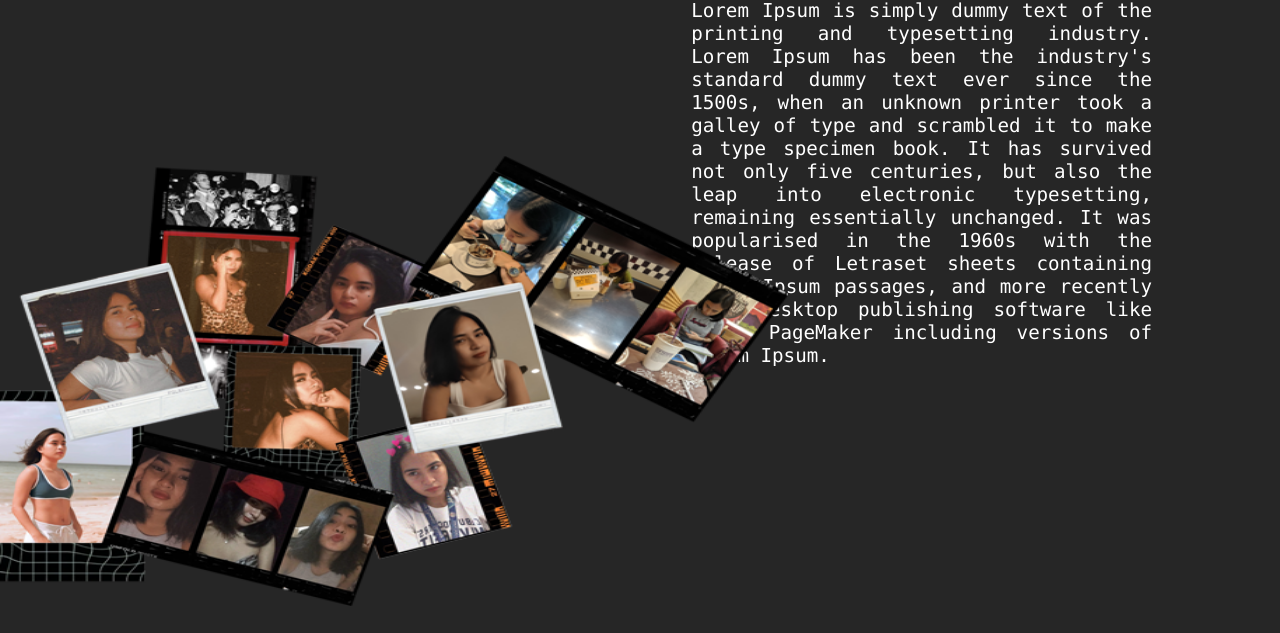
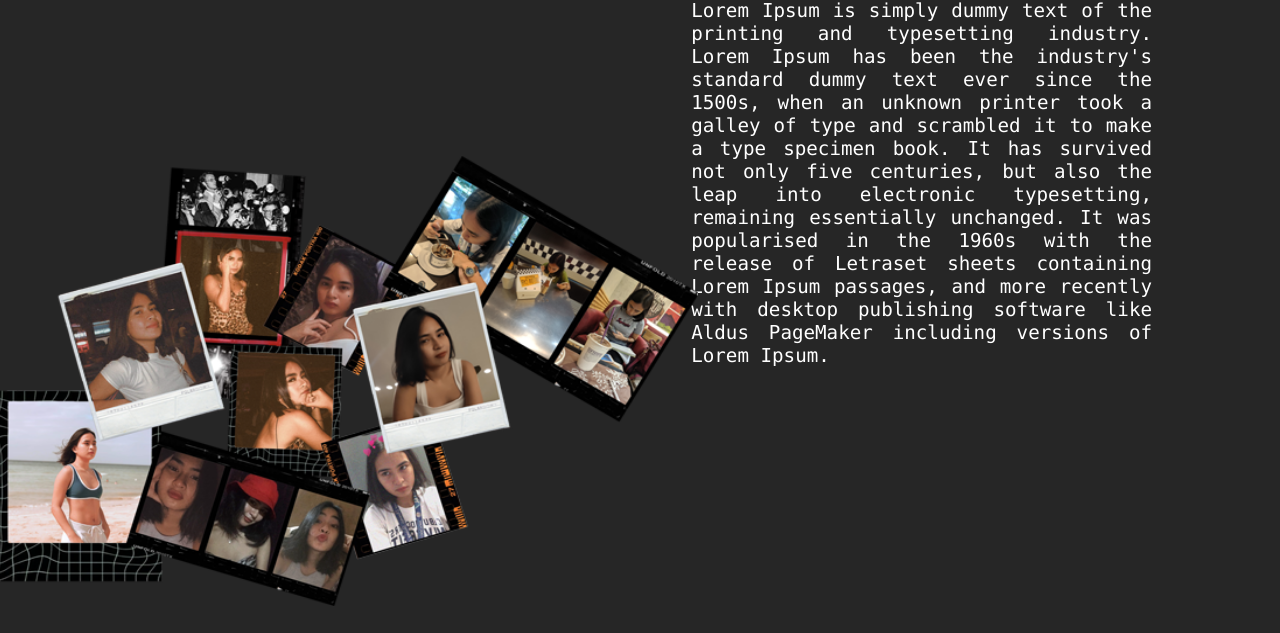
Before and after one commit to DonJon132/third-month, a plain HTML site: page index.html in a window 1280 px wide. Shown: the part 157-790 px from the top of the page. Drawn offline with Linux system fonts and the light colour scheme.

Commit message:
fixed pic

```diff
--- a/style.css
+++ b/style.css
@@ -93,10 +93,10 @@ section .content p{
   float: right;
 }
 #one{
-  width: 840px;
+  width: 700px;
   height: 450px;
   margin-top: -230px;
-  margin-left: -180px;
+  margin-left: -130px;
   margin-bottom: 0px;
   float: left;
   transition: 1s;
@@ -131,7 +131,7 @@ section .content #one[data-scroll="in"]{
   }
 section .content #two[data-scroll="in"]{
   opacity: 1;
-  transition-delay: 1s;
+  transition-delay: 1.5s;
 }
 
 /* ///////////////////////////////////////////////////////////////////// */
```
